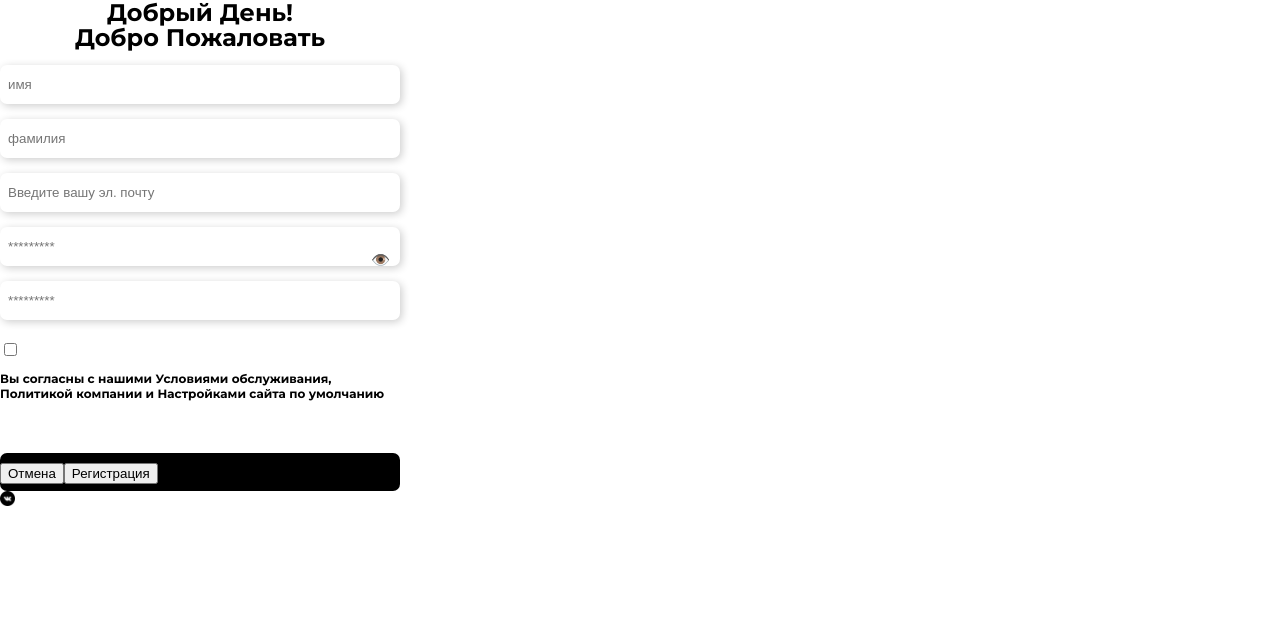
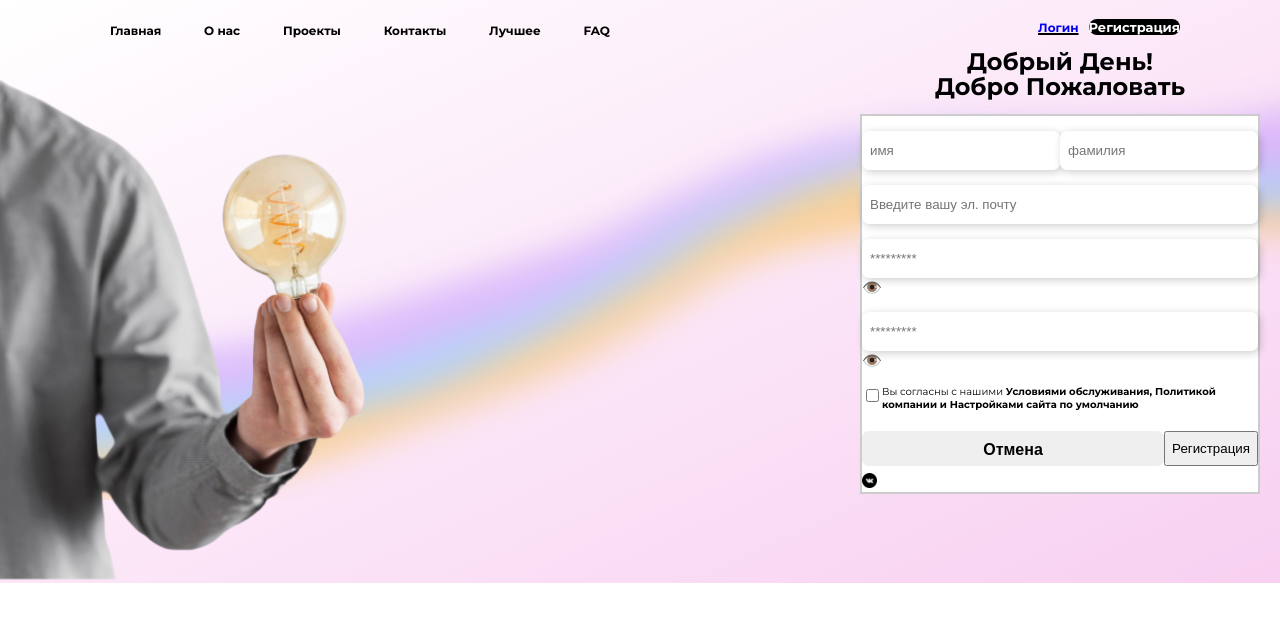
Before and after one commit to UCADevClub/CF-Front, a React (Create React App) app: page /register in a window 1280 px wide. Shown: the top 622 px of the page. Built offline with nearby package versions, Linux system fonts and the light colour scheme.

Commit message:
Debugging

```diff
--- a/src/App.js
+++ b/src/App.js
@@ -1,5 +1,5 @@
 import {BrowserRouter as Router,Route,Switch, Routes} from 'react-router-dom'
-import RegisterForm from './Components/RegisterForm/RegisterForm';
+import RegisterPage from './Pages/RegisterPage/RegisterPage';
 import LoginPage from './Pages/LoginPage/LoginPage';
 import Homepage from './Pages/Homepage/Homepage';
 import AboutPage from './Pages/AboutPage/AboutPage';
@@ -14,7 +14,7 @@ function App() {
           <Routes>
             <Route exact path='/' Component={Homepage} />
             <Route path='/login' Component={LoginPage} />
-            <Route path='/register' Component={RegisterForm} />
+            <Route path='/register' Component={RegisterPage} />
             <Route path='/about' Component={AboutPage} />
             <Route path='/contacts' Component={ContactPage} />
             <Route path='/faq' Component={FAQPage} />
--- a/src/Components/FAQPage/FAQPage.jsx
+++ b/src/Components/FAQPage/FAQPage.jsx
@@ -5,7 +5,7 @@ const Faq_1 = () => {
         <div>
             <div>
                 <h1>
-                    Freuquently Asked Questions
+                    Frequently Asked Questions
                 </h1>
             </div>
             <div>
--- a/src/Components/NavbarLogin/NavbarLogin.jsx
+++ b/src/Components/NavbarLogin/NavbarLogin.jsx
@@ -7,17 +7,17 @@ const NavbarLogin=()=> {
         <div className="page-navbar-login">
             <nav className="navbar-login">
                 <ul className="nav-list-login">
-                    <li><a href="#" className="nav-link-login">Главная</a></li>
-                    <li><a href="#" className="nav-link-login">О нас</a></li>
-                    <li><a href="#" className="nav-link-login">Проекты</a></li>
-                    <li><a href="#" className="nav-link-login">Контакты</a></li>
-                    <li><a href="#" className="nav-link-login">Лучшее</a></li>
-                    <li><a href="#" className="nav-link-login">FAQ</a></li>
+                    <li><a href="/" className="nav-link-login">Главная</a></li>
+                    <li><a href="/about" className="nav-link-login">О нас</a></li>
+                    <li><a href="projects" className="nav-link-login">Проекты</a></li>
+                    <li><a href="contacts" className="nav-link-login">Контакты</a></li>
+                    <li><a href="best" className="nav-link-login">Лучшее</a></li>
+                    <li><a href="faq" className="nav-link-login">FAQ</a></li>
                 </ul>
             </nav>
             <div className="login-register-navbar-login">
-                <li> <a href="#" className="login-1-navbar-login">Логин</a></li>
-                <li><a href="#" className="login-2-navbar-login">Регистрация</a></li>
+                <li> <a href="/login" className="login-1-navbar-login">Логин</a></li>
+                <li><a href="/register" className="login-2-navbar-login">Регистрация</a></li>
             </div>
         </div>
     )
--- a/src/Components/RegisterForm/RegisterForm.css
+++ b/src/Components/RegisterForm/RegisterForm.css
@@ -1,12 +1,12 @@
 *, *::after, *::before{
     box-sizing: border-box;
 }
-.form-wrapper-loginpage {
+.form-wrapper-registrpage {
     background-color: none;
     width:400px;
     position: relative;
 }
-.title-loginpage {
+.title-registrpage {
     font-weight: bold;
     font-size:24px;
     text-align: center;
@@ -14,12 +14,12 @@
     margin-top:1px;
     line-height: 24px;
 }
-.title-2-loginpage {
+.title-2-registrpage {
     margin-bottom:15px;
 }
 
 
-.form-loginpage {
+.form-registrpage {
     width: 100%;
     border:2px solid #ccc;
     position: relative;
@@ -27,12 +27,12 @@
     display: inline-left;
     flex-direction: column;
 
-    .name-surname{
+    .name-surname-registr{
         font-size: 16px;
         display: flex;
 
     }
-    .input-loginpage {
+    .input-registrpage {
         width:100%;
         margin:0 auto;
         padding:12px  8px;
@@ -44,30 +44,30 @@
         display: flex;
         justify-content: space-between;
     }
-    .eye-icon-loginpage {
+    .eye-icon-registrpage {
         display: flex;
         justify-content: space-between;
         align-items: center;
         font-size: 15px;
         margin-bottom:20px;
     }
-    .flex-loginpage {
+    .flex-registrpage {
         display: flex;
         justify-content: space-between;
         align-items: right;
         font-size:12px;
     }
 
-    .remember-loginpage {
+    .remember-registrpage{
         display: flex;
     }
-    .remember-me-loginpage {
+    .remember-me-registrpage{
         display: inline-block;
         margin-top:5px;
         font-size: 10px;
     }
 
-    .password-field-loginpage {
+    .password-field-registrpage {
         width: 100%;
         position: relative;
 
@@ -79,13 +79,13 @@
         }
     }
 
-    .forgot-loginpage {
+    .forgot-registrpage {
         font-size: 12px;
         .forgot-password {
             display: inline-block;
         }
     }
-    .submit-in-loginpage {
+    .submit-in-registrpage {
         font-size:16px;
         display: flex;
         width: 100%;
@@ -106,7 +106,7 @@
         border:none;
         }
 
-        .cancel-loginpage {
+        .cancel-registrpage {
         color:black;
         width: 100%;
         border:none;
@@ -118,7 +118,7 @@
         }
     }
 
-    .registration-loginpage {
+    .registration-registrpage {
         text-align: center;
         justify-content: space-between;
         display: flex;
@@ -126,11 +126,11 @@
         margin-left:100px;
         margin-right: 100px;
 
-        .registration-1-loginpage {
+        .registration-1-registrpage {
             color:grey;
             text-decoration: none;
         }
-        .registration-2-loginpage {
+        .registration-2-registrpage {
             color:black;
             font-weight: bold;
             border: none;
--- a/src/Components/RegisterForm/RegisterForm.jsx
+++ b/src/Components/RegisterForm/RegisterForm.jsx
@@ -1,5 +1,5 @@
 import React, { useState } from "react";
-// import './RegisterForm.css'
+import './RegisterForm.css'
 
 
 const RegisterForm = () => {
@@ -9,34 +9,34 @@ const RegisterForm = () => {
         setShowPassword(!showPassword);
     }
     return(
-        <div className="form-wrapper-loginpage">
-            <h2 className="title-loginpage title-1-loginpage">Добрый День!</h2>
-            <h2 className="title-loginpage title-2-loginpage">Добро Пожаловать</h2>
-            <div className="form-loginpage">
-                <div className="name-surname">
-                    <input type="text" className="input-loginpage"placeholder="имя"/>
-                    <input type="text"className="input-loginpage" placeholder="фамилия" />
+        <div className="form-wrapper-registrpage">
+            <h2 className="title-registrpage title-1-registrpage">Добрый День!</h2>
+            <h2 className="title-registrpage title-2-registrpage">Добро Пожаловать</h2>
+            <div className="form-registrpage">
+                <div className="name-surname-registr">
+                    <input type="text" className="input-registrpage"placeholder="имя"/>
+                    <input type="text"className="input-registrpage" placeholder="фамилия" />
                 </div>
-                <input type="text" className="input-loginpage" placeholder="Введите вашу эл. почту" />
-                <div className="password-field-loginpage">
-                    <input type={showPassword ? 'text' : 'password'} className="input-loginpage" placeholder="*********" />
+                <input type="text" className="input-registrpage" placeholder="Введите вашу эл. почту" />
+                <div className="password-field-registrpage">
+                    <input type={showPassword ? 'text' : 'password'} className="input-registrpage" placeholder="*********" />
                     <span onClick={togglePasswordVisibility} style={{ cursor: 'pointer' }} role="img" aria-label="eye" className="eye-icon-loginpage">👁️</span>
-                    <input type={showPassword ? 'text' : 'password'} className="input-loginpage" placeholder="*********" />
+                    <input type={showPassword ? 'text' : 'password'} className="input-registrpage" placeholder="*********" />
                     <span onClick={togglePasswordVisibility} style={{ cursor: 'pointer' }} role="img" aria-label="eye" className="eye-icon-loginpage" >👁️</span>
                 </div>
                 <div className="flex-loginpage">
-                    <div className="remember-loginpage">
-                        <input type="checkbox" id="remember-me-loginpage" />
-                        <label htmlFor="rembember-me" className="remember-me-loginpage">
+                    <div className="remember-registrpage">
+                        <input type="checkbox" id="remember-me-registrpage" />
+                        <label htmlFor="rembember-me" className="remember-me-registrpage">
                             <p>
                             Вы согласны с нашими <b>Условиями обслуживания, Политикой компании и Настройками сайта по умолчанию</b>
                             </p>
                         </label>
                     </div>
                 </div>
-                <div className="submit-in-loginpage">
-                <button className="cancel-loginpage">Отмена</button>
-                <button className="submit-loginpage">Регистрация</button>
+                <div className="submit-in-registrpage">
+                <button className="cancel-registrpage">Отмена</button>
+                <button className="submit-registrpage">Регистрация</button>
                 </div>
                 <img src="./vkontakte.png" alt=""width={15}height={15} />
                 <img src="" alt="" />
--- a/src/Pages/AboutPage/AboutPage.css
+++ b/src/Pages/AboutPage/AboutPage.css
@@ -1,7 +1,7 @@
 
 .content-aboutpage {
     background: linear-gradient(180deg, white, #FBD1EE);
-    padding-left: 90px;
+    padding-left: 150px;
 }
 
 .section-1-aboutpage {
--- a/src/Pages/Homepage/Homepage.css
+++ b/src/Pages/Homepage/Homepage.css
@@ -7,7 +7,7 @@
 
 .content-homepage {
   background-image: linear-gradient(#FAFAFA, #FBD1EE);
-  padding-left: 46px;
+  padding-left: 70px;
   display: flex;
 }
 
@@ -103,7 +103,7 @@
   font-size: 22px;
   letter-spacing: 0.36em;
   color: #FB7178;
-  margin-top: 77px;
+  margin-top: 71px;
 }
 
 .logo-crowd-homepage {
@@ -116,8 +116,8 @@
 
 .image-homepage {
   position: absolute;
-  top: 123px;
-  left: 19px;
+  top: 73px;
+  left: 79px;
   z-index: 4;
   height: 460px;
   width: 694px;
@@ -127,8 +127,8 @@
   position: absolute;
   width: 647px;
   height: 647px;
-  top: 116px;
-  left: 100px;
+  top: 66px;
+  left: 160px;
   background: linear-gradient(180deg, #FBD0ED 19.01%, #FC9DA2 100%);
   border-radius: 50%;
   z-index: 0;
@@ -136,8 +136,8 @@
 
 .circle-2-homepage {
   position: absolute;
-  top: 143px;
-  left: 546px;
+  top: 93px;
+  left: 606px;
   width: 159px;
   height: 159px;
   border: 4px solid #F8C76C;
@@ -147,8 +147,8 @@
 
 .circle-3-homepage {
   position: absolute;
-  top: 233px;
-  left: 19px;
+  top: 183px;
+  left: 79px;
   width: 220px;
   height: 220px;
   border: 4px solid #F8C76C;
@@ -158,8 +158,8 @@
 
 .circle-4-homepage {
   position: absolute;
-  top: 67px;
-  left: 347px;
+  top: 17px;
+  left: 407px;
   width: 103px;
   height: 103px;
   border: 4px solid #F8C76C;
--- a/src/Pages/RegisterPage/RegisterPage.css
+++ b/src/Pages/RegisterPage/RegisterPage.css
@@ -6,9 +6,7 @@
     .register{
         margin-right:10011px;
     }
-
-    z-index: 1;
-    .img-1{
+    .img-1-registr{
         position:fixed;
         top:0;
         left:0;
@@ -17,13 +15,12 @@
         pointer-events: none;
         z-index: 0;
     }
-    .img{
-        z-index: 1;
+    .img-registr{
+        z-index: 0;
     }
 }
-.body{
+.body-registr{
     margin:0;
     padding:0;
-    background:linear-gradient(to bottom right, white,#f7def3);
-
+    background:linear-gradient(to bottom right, white,#f8d0f1);
 }
--- a/src/Pages/RegisterPage/RegisterPage.jsx
+++ b/src/Pages/RegisterPage/RegisterPage.jsx
@@ -1,19 +1,19 @@
 import React from 'react';
-import RegistrForm from '../../Components/RegisterForm/RegistrForm';
-import Navbar from '../../Components/Navbar/Navbar';
-import './RegistrPage.css'
+import RegisterForm from '../../Components/RegisterForm/RegisterForm';
+import NavbarLogin from '../../Components/NavbarLogin/NavbarLogin';
+import './RegisterPage.css'
 
-const RegistrPage = () => {
+const RegisterPage = () => {
     return (
-        <div className='body'>
-            <Navbar/>
-            <div className='register-page'>
-            <img src="./rain-bow.png" alt="rainbow" className="img-1" />
-               <div className='img'> <img src="./registr-hand.png" alt="" width={'860px'} height={'530px'}/></div>
-               <div className='register'><RegistrForm/></div>
+        <div className="body-registr">
+            <NavbarLogin/>
+            <div className="register-page">
+            <img src="./rain-bow.png" alt="rainbow" className="img-1-registr" />
+               <div className="img-registr"> <img src="./registr-hand.png" alt="" width={'860px'} height={'530px'}/></div>
+               <div className="register"><RegisterForm/></div>
             </div>
         </div>
     );
 };
 
-export default RegistrPage;
+export default RegisterPage;
```
